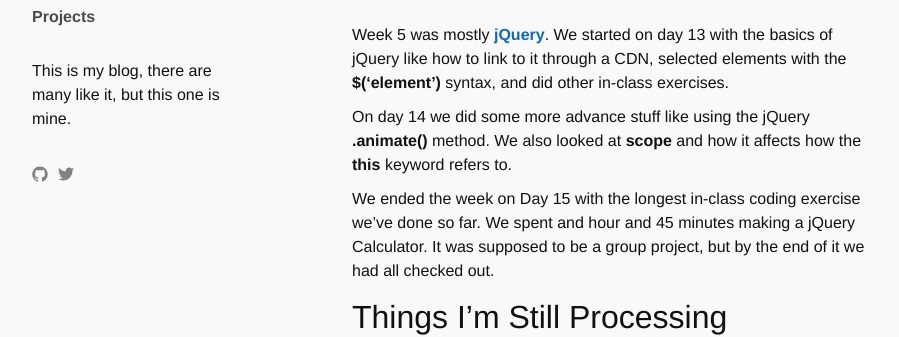
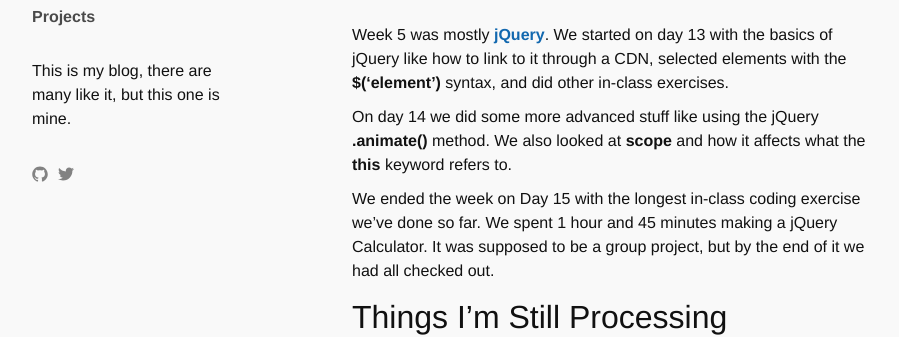
Before and after one commit to yarocruz/yarocruz.github.io, a Jekyll site: the page built from _posts/2020-01-28-Bootcamp-Week-5.md, in a window 1280 px wide. Shown: the part 210-547 px from the top of the page, without its empty margins (138-1037 px from the left). Built offline with Jekyll 4.4.1, drawn with Linux system fonts in a browser that asks for light colours; some web fonts are replaced.

Commit message:
fixed typos

```diff
--- a/_posts/2020-01-28-Bootcamp-Week-5.md
+++ b/_posts/2020-01-28-Bootcamp-Week-5.md
@@ -8,9 +8,9 @@
 
 Week 5 was mostly [jQuery](https://jquery.com/). We started on day 13 with the basics of jQuery like how to link to it through a CDN, selected elements with the **$('element')** syntax, and did other in-class exercises.
 
-On day 14 we did some more advance stuff like using the  jQuery **.animate()** method. We also looked at **scope** and how it affects how the **this** keyword refers to.
+On day 14 we did some more advanced stuff like using the  jQuery **.animate()** method. We also looked at **scope** and how it affects what the **this** keyword refers to.
 
-We ended the week on Day 15 with the longest in-class coding exercise we've done so far. We spent and hour and 45 minutes making a jQuery Calculator. It was supposed to be a group project, but by the end of it we had all checked out.
+We ended the week on Day 15 with the longest in-class coding exercise we've done so far. We spent 1 hour and 45 minutes making a jQuery Calculator. It was supposed to be a group project, but by the end of it we had all checked out.
 
 ## Things I'm Still Processing
 
```
